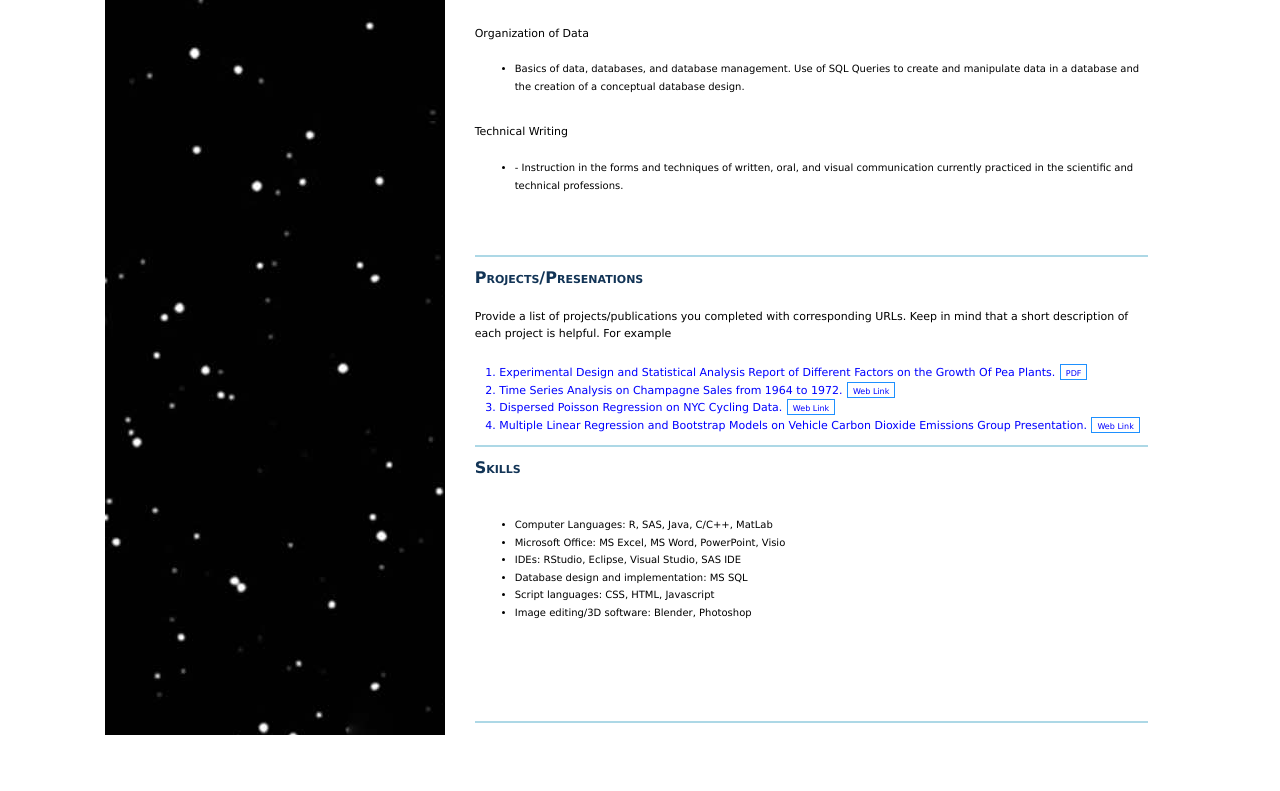
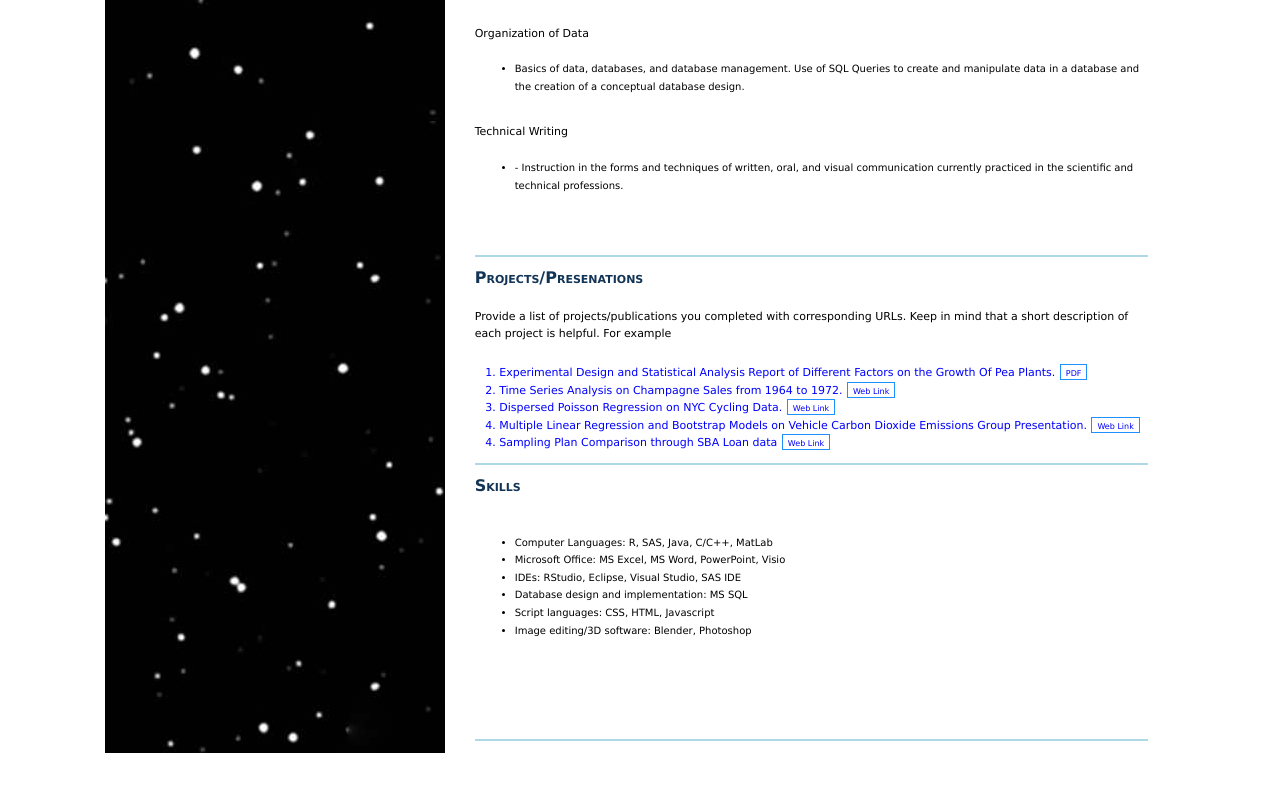
Before and after one commit to xiang-a/ahxiang, a plain HTML site: page index.html in a window 1280 px wide. Shown: the part 1413-2204 px from the top of the page. Drawn offline with Linux system fonts and the light colour scheme.

Commit message:
Update index.html

```diff
--- a/index.html
+++ b/index.html
@@ -232,6 +232,10 @@
                      <a href="http://rpubs.com/AliceXiang99/1153407"  target="_blank"
                      onclick="http://rpubs.com/AliceXiang99/1153407','name','width=700, height=500')">
                      <link-btn> Web Link</link-btn></a>
+			&nbsp;&nbsp;  4. Sampling Plan Comparison through SBA Loan data
+                     <a href="https://rpubs.com/Jish_Z/sba_loan_presentation"  target="_blank"
+                     onclick="https://rpubs.com/Jish_Z/sba_loan_presentation','name','width=700, height=500')">
+                     <link-btn> Web Link</link-btn></a>
                     </font></p>
                <!--/font-->
                <hr color="lightblue">
```
